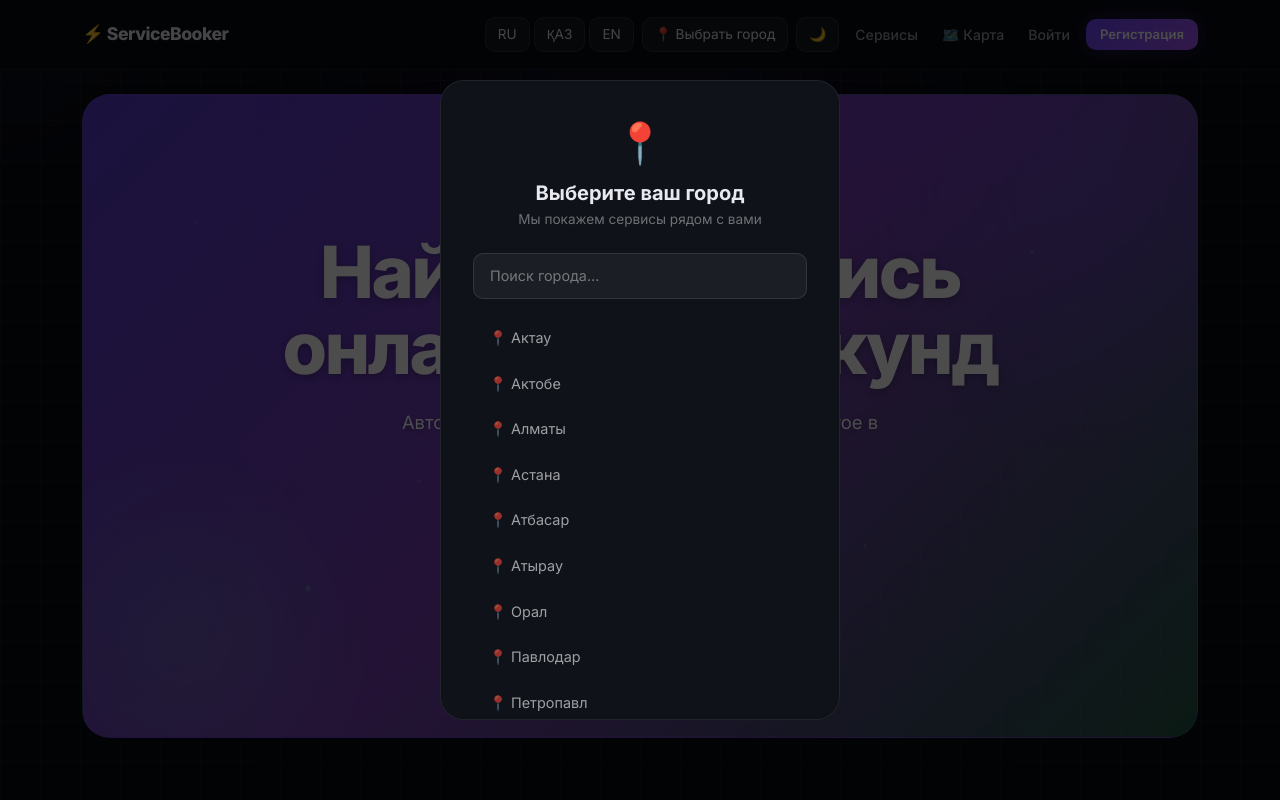
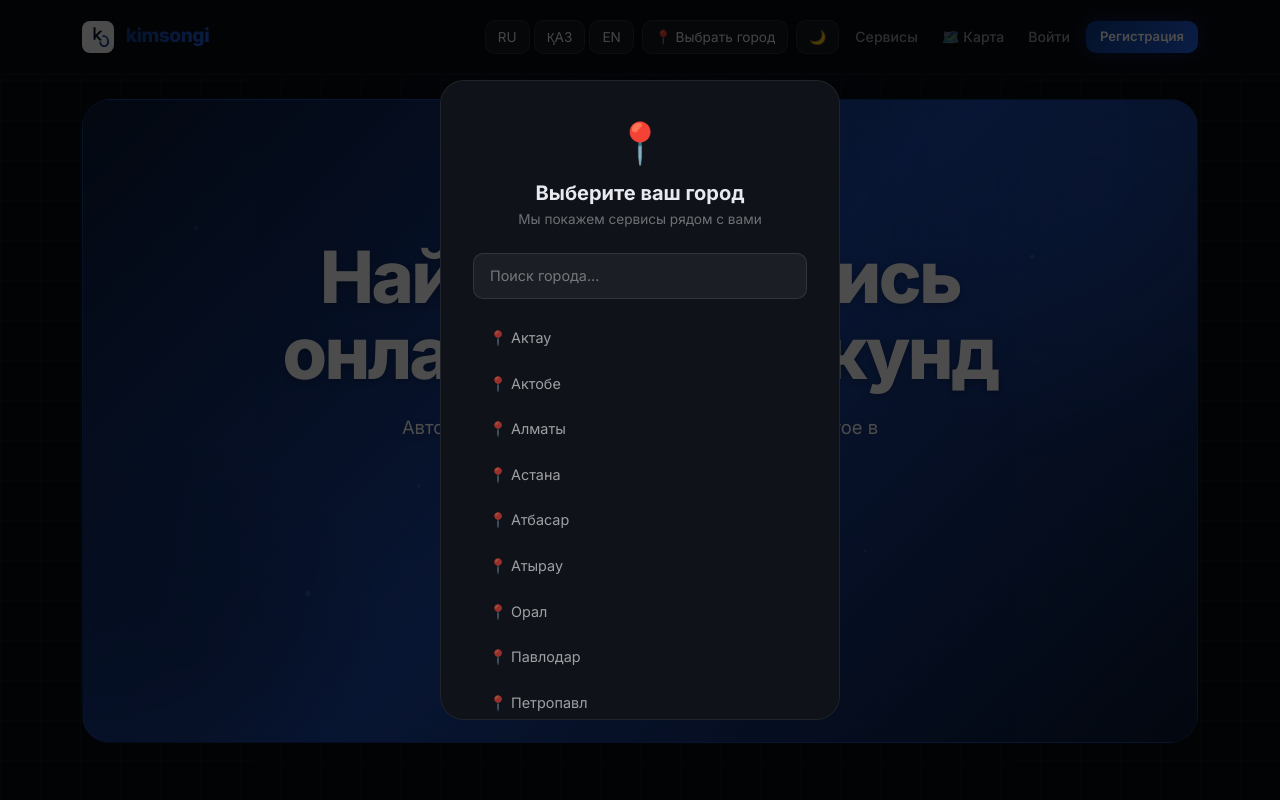
Before and after one commit to Yel-Aman/service-booker, a Django app: page / in a window 1280 px wide. Run offline with Django 5.2, Linux system fonts and the light colour scheme; data comes from the database, SQL or seed files in the repository; data that the repository does not hold is empty.

Commit message:
Rebrand to kimsongi, update colors and logo

```diff
--- a/templates/base.html
+++ b/templates/base.html
@@ -5,9 +5,9 @@
     <meta charset="UTF-8">
     <meta name="viewport" content="width=device-width, initial-scale=1.0">
     <link rel="manifest" href="{% static 'manifest.json' %}">
-    <meta name="theme-color" content="#6c47ff">
+    <meta name="theme-color" content="#0a1a3a">
     <link rel="apple-touch-icon" href="{% static 'icons/icon-192.png' %}">
-    <title>{% block title %}ServiceBooker{% endblock %}</title>
+    <title>{% block title %}kimsongi{% endblock %}</title>
     <link href="https://cdn.jsdelivr.net/npm/bootstrap@5.3.0/dist/css/bootstrap.min.css" rel="stylesheet">
     <link href="https://fonts.googleapis.com/css2?family=Inter:wght@300;400;500;600;700;800&display=swap" rel="stylesheet">
     <link href="https://unpkg.com/aos@2.3.1/dist/aos.css" rel="stylesheet">
@@ -55,49 +55,60 @@
         }
 
         body { background: var(--bg); color: var(--text); min-height: 100vh; background-image: linear-gradient(var(--grid-color) 1px, transparent 1px), linear-gradient(90deg, var(--grid-color) 1px, transparent 1px); background-size: 40px 40px; transition: background 0.3s, color 0.3s; }
-        body::before { content: ''; position: fixed; top: -200px; left: 50%; transform: translateX(-50%); width: 800px; height: 600px; background: radial-gradient(ellipse, rgba(108,71,255,0.08) 0%, transparent 70%); pointer-events: none; z-index: 0; }
+        body::before { content: ''; position: fixed; top: -200px; left: 50%; transform: translateX(-50%); width: 800px; height: 600px; background: radial-gradient(ellipse, rgba(10,26,58,0.2) 0%, transparent 70%); pointer-events: none; z-index: 0; }
         .container { position: relative; z-index: 1; }
+
         .navbar { background: var(--navbar-bg) !important; backdrop-filter: blur(20px); -webkit-backdrop-filter: blur(20px); border-bottom: 1px solid var(--navbar-border); padding: 16px 0; position: sticky; top: 0; z-index: 1000; }
-        .navbar-brand { font-weight: 800; font-size: 1.1rem; color: var(--text) !important; letter-spacing: -0.5px; }
+        .navbar-brand { font-weight: 800; font-size: 1.2rem; color: var(--text) !important; letter-spacing: -0.5px; }
+        .navbar-brand span { background: linear-gradient(135deg, #0a3a8a, #2563eb); -webkit-background-clip: text; -webkit-text-fill-color: transparent; }
         .nav-link { color: var(--text-sub) !important; font-size: 0.88rem; font-weight: 500; transition: color 0.2s; }
-        .nav-link:hover { color: #6c47ff !important; }
+        .nav-link:hover { color: #2563eb !important; }
+
         .btn { border-radius: 10px; font-weight: 600; font-size: 0.88rem; padding: 10px 20px; transition: all 0.2s; }
-        .btn-primary { background: linear-gradient(135deg, #6c47ff, #a855f7); border: none; box-shadow: 0 0 20px rgba(108,71,255,0.3); color: white; }
-        .btn-primary:hover { background: linear-gradient(135deg, #5835ee, #9333ea); transform: translateY(-1px); color: white; }
+        .btn-primary { background: linear-gradient(135deg, #0a3a8a, #2563eb); border: none; box-shadow: 0 0 20px rgba(37,99,235,0.3); color: white; }
+        .btn-primary:hover { background: linear-gradient(135deg, #0830721, #1d4ed8); transform: translateY(-1px); box-shadow: 0 0 32px rgba(37,99,235,0.5); color: white; }
         .btn-success { background: linear-gradient(135deg, #00c851, #00a844); border: none; color: white; }
         .btn-success:hover { transform: translateY(-1px); color: white; }
         .btn-outline-secondary { border-color: var(--border); color: var(--text-sub); background: var(--bg-card); }
         .btn-outline-secondary:hover { background: var(--bg-card-hover); border-color: var(--border-hover); color: var(--text); }
-        .btn-light { background: white; color: #6c47ff; border: none; }
+        .btn-light { background: white; color: #0a3a8a; border: none; }
         .btn-sm { padding: 6px 14px; font-size: 0.82rem; }
+
         .card { background: var(--bg-card); border: 1px solid var(--border); border-radius: 16px; box-shadow: 0 4px 24px rgba(0,0,0,0.08); transition: all 0.3s; color: var(--text); }
-        .card:hover { transform: translateY(-4px); border-color: var(--border-hover); box-shadow: 0 8px 40px rgba(108,71,255,0.15); }
+        .card:hover { transform: translateY(-4px); border-color: rgba(37,99,235,0.3); box-shadow: 0 8px 40px rgba(37,99,235,0.15); }
         .card-footer { background: transparent !important; border-top: 1px solid var(--border) !important; }
-        .hero { background: linear-gradient(135deg, rgba(108,71,255,0.8) 0%, rgba(168,85,247,0.7) 50%, rgba(99,255,180,0.3) 100%); border: 1px solid rgba(108,71,255,0.2); color: white; border-radius: 28px; padding: 100px 40px; margin-bottom: 64px; position: relative; overflow: hidden; }
+
+        .hero { background: linear-gradient(135deg, rgba(10,26,58,0.9) 0%, rgba(37,99,235,0.7) 50%, rgba(10,26,58,0.8) 100%); border: 1px solid rgba(37,99,235,0.2); color: white; border-radius: 28px; padding: 100px 40px; margin-bottom: 64px; position: relative; overflow: hidden; }
         .hero * { text-shadow: 0 2px 8px rgba(0,0,0,0.3); }
-        .hero::before { content: ''; position: absolute; top: -150px; right: -150px; width: 500px; height: 500px; background: radial-gradient(circle, rgba(108,71,255,0.3) 0%, transparent 70%); animation: pulse 4s ease-in-out infinite; }
-        .hero::after { content: ''; position: absolute; bottom: -100px; left: -100px; width: 400px; height: 400px; background: radial-gradient(circle, rgba(99,255,180,0.15) 0%, transparent 70%); animation: pulse 6s ease-in-out infinite reverse; }
+        .hero::before { content: ''; position: absolute; top: -150px; right: -150px; width: 500px; height: 500px; background: radial-gradient(circle, rgba(37,99,235,0.3) 0%, transparent 70%); animation: pulse 4s ease-in-out infinite; }
+        .hero::after { content: ''; position: absolute; bottom: -100px; left: -100px; width: 400px; height: 400px; background: radial-gradient(circle, rgba(10,26,58,0.3) 0%, transparent 70%); animation: pulse 6s ease-in-out infinite reverse; }
+
         .category-card { background: var(--bg-card); border-radius: 20px; padding: 32px 20px; text-align: center; border: 1px solid var(--border); transition: all 0.3s; cursor: pointer; color: var(--text); }
-        .category-card:hover { background: rgba(108,71,255,0.1); border-color: rgba(108,71,255,0.4); transform: translateY(-6px); box-shadow: 0 20px 48px rgba(108,71,255,0.2); }
-        .category-card:hover h6 { color: #6c47ff !important; }
+        .category-card:hover { background: rgba(37,99,235,0.1); border-color: rgba(37,99,235,0.4); transform: translateY(-6px); box-shadow: 0 20px 48px rgba(37,99,235,0.2); }
+
         .city-selector { background: var(--city-btn-bg); border: 1px solid var(--city-btn-border); border-radius: 10px; padding: 6px 12px; color: var(--text); font-size: 0.85rem; cursor: pointer; transition: all 0.2s; }
-        .city-selector:hover { background: rgba(108,71,255,0.2); }
+        .city-selector:hover { background: rgba(37,99,235,0.2); }
+
         .theme-toggle { background: var(--city-btn-bg); border: 1px solid var(--city-btn-border); border-radius: 10px; padding: 6px 12px; color: var(--text); font-size: 0.85rem; cursor: pointer; transition: all 0.2s; }
-        .theme-toggle:hover { background: rgba(108,71,255,0.2); }
+        .theme-toggle:hover { background: rgba(37,99,235,0.2); }
+
         .lang-selector { background: var(--city-btn-bg); border: 1px solid var(--city-btn-border); border-radius: 10px; padding: 6px 12px; color: var(--text); font-size: 0.85rem; cursor: pointer; transition: all 0.2s; text-decoration: none; }
-        .lang-selector:hover { background: rgba(108,71,255,0.2); color: var(--text); }
-        .lang-selector.active { background: rgba(108,71,255,0.3); color: #6c47ff; border-color: rgba(108,71,255,0.4); }
+        .lang-selector:hover { background: rgba(37,99,235,0.2); color: var(--text); }
+        .lang-selector.active { background: rgba(37,99,235,0.3); color: #2563eb; border-color: rgba(37,99,235,0.4); }
+
         .city-modal { display:none; position:fixed; inset:0; background:rgba(0,0,0,0.7); z-index:9999; align-items:center; justify-content:center; }
         .city-modal.show { display:flex; }
         .city-modal-content { background: var(--modal-bg); border:1px solid var(--border); border-radius:24px; padding:32px; width:400px; max-height:80vh; overflow-y:auto; }
         .city-item { padding:12px 16px; border-radius:10px; cursor:pointer; transition:background 0.2s; color: var(--text-sub); font-size:0.9rem; }
-        .city-item:hover { background:rgba(108,71,255,0.2); color: var(--text); }
-        .city-item.active { background:rgba(108,71,255,0.3); color:#6c47ff; font-weight:600; }
+        .city-item:hover { background:rgba(37,99,235,0.2); color: var(--text); }
+        .city-item.active { background:rgba(37,99,235,0.3); color:#2563eb; font-weight:600; }
+
         .badge { border-radius: 8px; font-weight: 500; }
         .form-control { border-radius: 10px; border: 1px solid var(--input-border); background: var(--input-bg); color: var(--text); padding: 11px 16px; font-size: 0.9rem; transition: all 0.2s; }
-        .form-control:focus { border-color: #6c47ff; box-shadow: 0 0 0 3px rgba(108,71,255,0.2); color: var(--text); }
+        .form-control:focus { border-color: #2563eb; box-shadow: 0 0 0 3px rgba(37,99,235,0.2); color: var(--text); }
         .form-control::placeholder { color: var(--text-muted); }
         .form-label { color: var(--text-sub); font-weight: 500; font-size: 0.88rem; }
+
         .alert { border-radius: 12px; border: none; }
         footer { background: var(--footer-bg) !important; border-top: 1px solid var(--border); margin-top: 80px; }
         h1, h2, h3, h4, h5, h6 { color: var(--text); }
@@ -149,10 +160,12 @@
 
 <nav class="navbar navbar-expand-lg">
     <div class="container">
-        <a class="navbar-brand" href="{% url 'home' %}">⚡ ServiceBooker</a>
+        <a class="navbar-brand" href="{% url 'home' %}">
+            <img src="{% static 'icons/icon-192.png' %}" style="height:32px; width:32px; border-radius:8px; margin-right:8px; vertical-align:middle;">
+            <span>kimsongi</span>
+        </a>
         <span id="weather" style="font-size:0.8rem; color:var(--text-muted); margin-left:12px;"></span>
         <div class="navbar-nav ms-auto d-flex flex-row gap-2 align-items-center">
-            <!-- Переключатель языка -->
             <div class="d-flex gap-1">
                 <form action="{% url 'set_language' %}" method="post" style="display:inline;">
                     {% csrf_token %}
@@ -214,7 +227,7 @@
 </main>
 
 <footer class="text-center py-4">
-    <p class="mb-0" style="opacity:0.3; font-size:0.82rem; color:white;">© 2026 ServiceBooker</p>
+    <p class="mb-0" style="opacity:0.3; font-size:0.82rem; color:white;">© 2026 kimsongi</p>
 </footer>
 
 <script src="https://cdn.jsdelivr.net/npm/bootstrap@5.3.0/dist/js/bootstrap.bundle.min.js"></script>
@@ -296,6 +309,6 @@
     }
 </script>
 
-<div id="cursor-glow" style="position:fixed; width:400px; height:400px; background:radial-gradient(circle, rgba(108,71,255,0.06) 0%, transparent 70%); pointer-events:none; z-index:0; transition:left 0.3s ease, top 0.3s ease; border-radius:50%;"></div>
+<div id="cursor-glow" style="position:fixed; width:400px; height:400px; background:radial-gradient(circle, rgba(37,99,235,0.06) 0%, transparent 70%); pointer-events:none; z-index:0; transition:left 0.3s ease, top 0.3s ease; border-radius:50%;"></div>
 </body>
 </html>
--- a/templates/services/home.html
+++ b/templates/services/home.html
@@ -1,7 +1,7 @@
 {% extends 'base.html' %}
 {% load i18n %}
 
-{% block title %}ServiceBooker — {% trans "Сервисы" %}{% endblock %}
+{% block title %}kimsongi — {% trans "Сервисы" %}{% endblock %}
 
 {% block content %}
 <!-- Hero -->
@@ -16,19 +16,19 @@
     </div>
 
     <div style="position:relative; z-index:1;">
-        <p style="font-size:0.8rem; letter-spacing:4px; opacity:0.5; text-transform:uppercase; margin-bottom:20px; color:#63ffb4;">🇰🇿 {{ current_city.name_ru }} · {% trans "Казахстан" %}</p>
+        <p style="font-size:0.8rem; letter-spacing:4px; opacity:0.6; text-transform:uppercase; margin-bottom:20px; color:#93c5fd;">🇰🇿 {{ current_city.name_ru }} · {% trans "Казахстан" %}</p>
         <h1 style="font-size:4.5rem; font-weight:800; letter-spacing:-2.5px; line-height:1.05; margin-bottom:24px; animation: fadeInUp 0.8s ease both; color:white;">
             {% trans "Найди и запишись" %}<br>{% trans "онлайн за 30 секунд" %}
         </h1>
-        <p style="opacity:0.6; font-size:1.15rem; margin-bottom:40px; max-width:500px; margin-left:auto; margin-right:auto; animation: fadeInUp 0.8s ease 0.2s both; color:white;">
+        <p style="opacity:0.7; font-size:1.15rem; margin-bottom:40px; max-width:500px; margin-left:auto; margin-right:auto; animation: fadeInUp 0.8s ease 0.2s both; color:white;">
             {% trans "Автомойки, СТО, салоны красоты и многое другое в" %} {{ current_city.name_ru }}
         </p>
         <div class="d-flex gap-3 justify-content-center flex-wrap" style="animation: fadeInUp 0.8s ease 0.4s both;">
-            <a href="{% url 'service_list' %}" class="btn btn-light px-4 py-2" style="border-radius:50px; font-weight:700; font-size:0.95rem; color:#6c47ff;">
+            <a href="{% url 'service_list' %}" class="btn btn-light px-4 py-2" style="border-radius:50px; font-weight:700; font-size:0.95rem; color:#0a3a8a;">
                 {% trans "Найти сервис" %} →
             </a>
             {% if not user.is_authenticated %}
-            <a href="{% url 'register' %}" class="btn px-4 py-2" style="border-radius:50px; font-weight:700; font-size:0.95rem; background:rgba(255,255,255,0.08); color:white; border:1px solid rgba(255,255,255,0.2);">
+            <a href="{% url 'register' %}" class="btn px-4 py-2" style="border-radius:50px; font-weight:700; font-size:0.95rem; background:rgba(255,255,255,0.1); color:white; border:1px solid rgba(255,255,255,0.3);">
                 {% trans "Регистрация" %}
             </a>
             {% endif %}
@@ -164,7 +164,7 @@
 .particle {
     position: absolute;
     width: 4px; height: 4px;
-    background: rgba(99,255,180,0.4);
+    background: rgba(147,197,253,0.4);
     border-radius: 50%;
     animation: particleFloat 6s ease-in-out infinite;
 }
```
Also changed, not shown: other parts of templates/services/home.html (+14 -14 lines), static/icons/icon-192.png, static/icons/icon-512.png, static/manifest.json.
